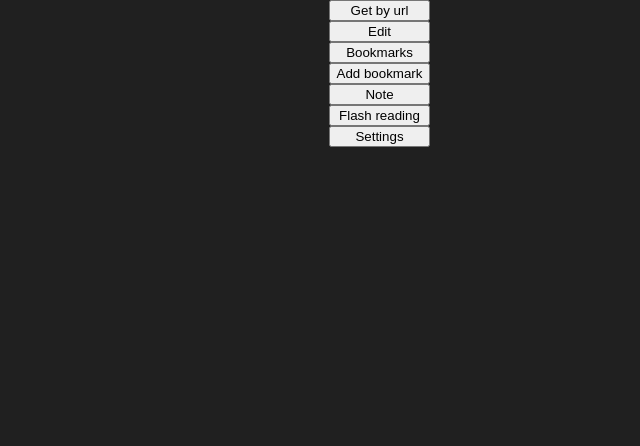
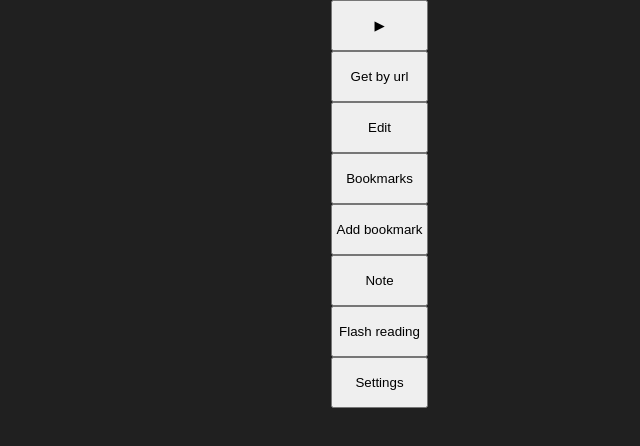
Before and after one commit to tahmdev/easyreader, a React (Create React App) app: page / in a window 1280 px wide. Shown: the top 446 px of the page, without its empty margins (640-1280 px from the left). Built offline with nearby package versions, Linux system fonts and the light colour scheme.

Commit message:
Add sidebar toggle

```diff
--- a/src/App.css
+++ b/src/App.css
@@ -39,14 +39,17 @@ pre {
   background-color: rgba(0, 0, 0, 0.199);
   overflow: auto;
 }
+
+/*Reader*/
 .reader-sidebar-wrapper {
   display: flex;
+  max-width: 100vw;
   position: relative;
 }
 .reader-wrapper {
+  position: relative;
   min-width: 200px;
   width: var(--reader-width);
-  max-width: 90vw;
   padding: 0 1rem;
   background-color: var(--reader-color);
 }
@@ -55,6 +58,23 @@ pre {
   height: auto;
   display: var(--hide-images);
 }
+
+/*Sidebar*/
+.sidebar-toggle-hidden {
+  display: flex;
+  justify-content: center;
+  align-items: center;
+  position: absolute;
+  top: 7px;
+  right: 7px;
+  width: 2.5rem;
+  height: 2.5rem;
+  background-color: rgba(0, 0, 0, 0.209);
+  border-radius: 5px;
+  border: none;
+  color: var(--text-color);
+  font-size: 1.1em;
+}
 .sidebar-wrapper {
   height: fit-content;
   display: flex;
@@ -62,12 +82,22 @@ pre {
   position: sticky;
   top: 0px;
 }
+.sidebar-wrapper button {
+  padding: 1rem 0.2rem;
+}
+
+/*Get by URL*/
 .get-by-url {
   display: flex;
   position: absolute;
   top: 0;
   right: 100%;
 }
+.get-by-url button {
+  height: 100px;
+}
+
+/*Settings*/
 .settings-wrapper > * {
   display: flex;
   flex-direction: column;
@@ -75,11 +105,13 @@ pre {
 .settings-wrapper label > span {
   margin-right: 0.5rem;
 }
+
+/*Bookmark*/
 .bookmark::after {
   content: "";
   position: absolute;
   background-color: rgba(255, 0, 0, 0.445);
-  width: calc(var(--reader-width) + 2rem);
+  width: 100%;
   height: 1.5rem;
   left: 0;
 }
--- a/src/components/Reader-sidebar.tsx
+++ b/src/components/Reader-sidebar.tsx
@@ -11,6 +11,7 @@ export const ReaderSidebar: React.FC<Props> = ({
   addBookmark,
 }) => {
   const [showGetByUrl, setShowGetByUrl] = useState(false);
+  const [showSidebar, setShowSidebar] = useState(true);
   const buttons = [
     {
       label: "Get by url",
@@ -49,11 +50,18 @@ export const ReaderSidebar: React.FC<Props> = ({
   ];
   return (
     <div className="sidebar-wrapper">
-      {buttons.map((el) => (
-        <button key={el.label} onClick={el.fn}>
-          {el.label}
-        </button>
-      ))}
+      <button
+        className={`${showSidebar ? "" : "sidebar-toggle-hidden"}`}
+        onClick={() => setShowSidebar((prev) => !prev)}
+      >
+        {showSidebar ? "▶" : "◀"}
+      </button>
+      {showSidebar &&
+        buttons.map((el) => (
+          <button key={el.label} onClick={el.fn}>
+            {el.label}
+          </button>
+        ))}
       {showGetByUrl && <GetByURL hide={() => setShowGetByUrl(false)} />}
     </div>
   );
```
